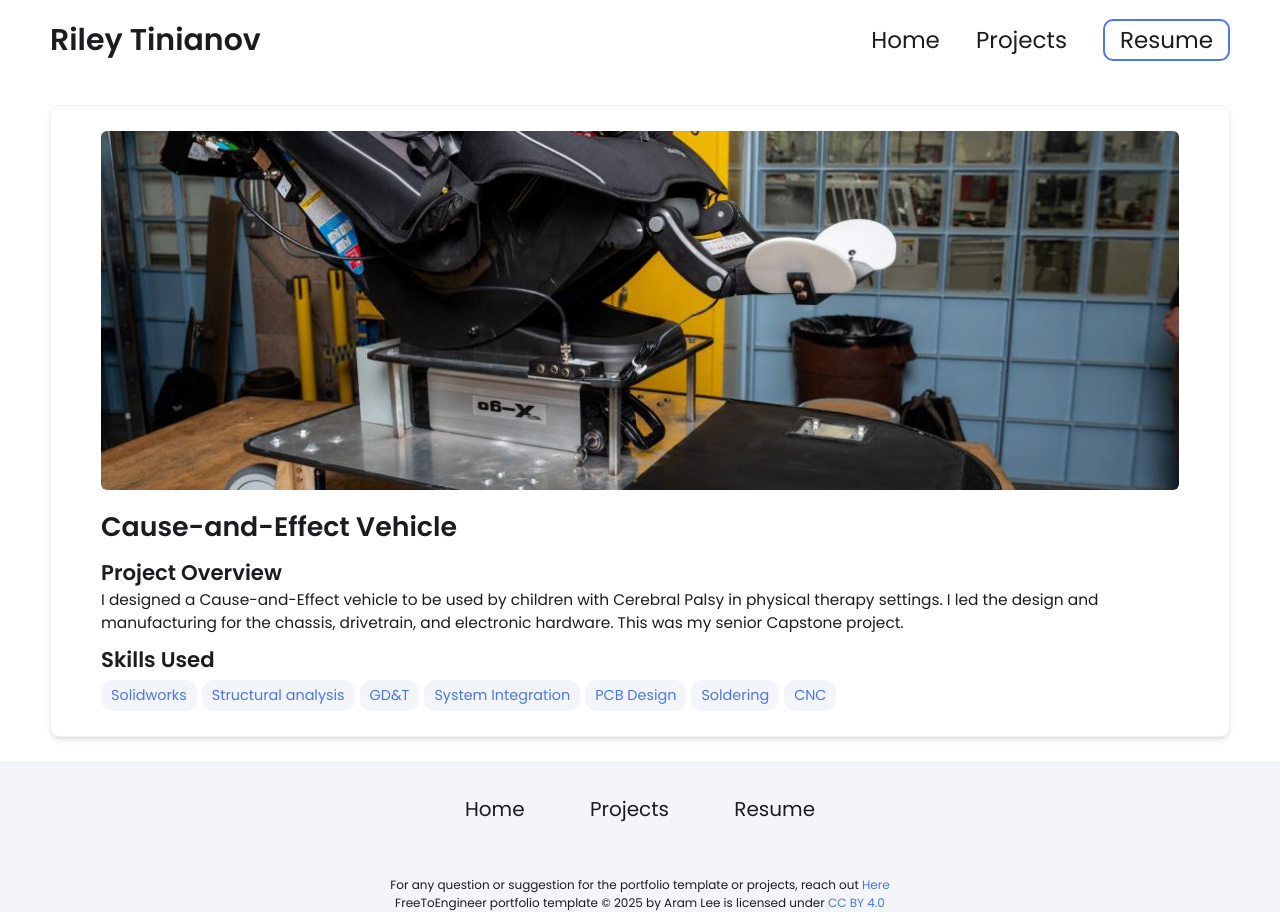
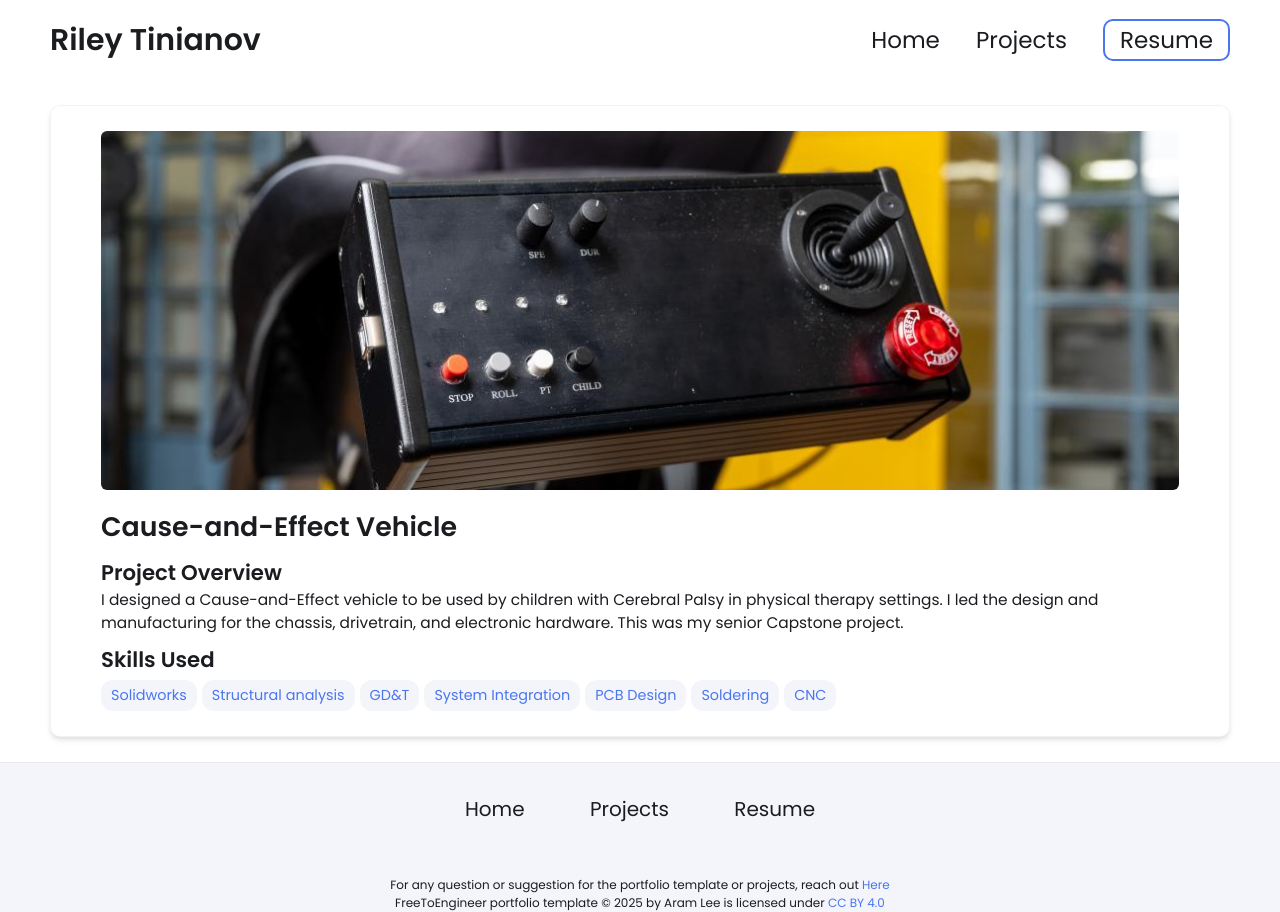
Before and after one commit to rileytinianov/rileytinianov.github.io, a Jekyll site: the page built from _projects/Capstone Project/index.md, in a window 1280 px wide. Built offline with Jekyll 4.4.1, drawn with Linux system fonts in a browser that asks for light colours.

Commit message:
Update index.md
updated capstone header picture

```diff
--- a/_projects/Capstone Project/index.md
+++ b/_projects/Capstone Project/index.md
@@ -10,5 +10,5 @@ skills:
 - PCB Design
 - Soldering
 - CNC
-main-image: /Capstone_Front_Image.jpg
+main-image: /therapistcontrols.jpg
 ---
```
